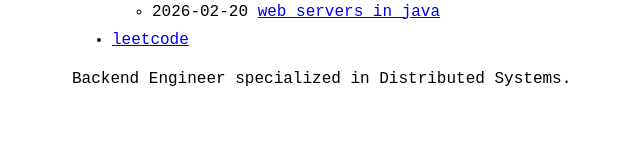
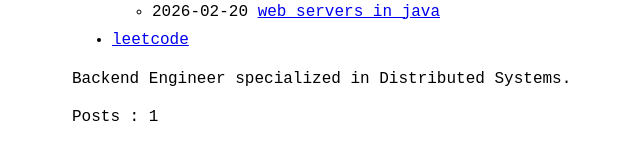
Before and after one commit to dev-kvt/dev-kvt.github.io, a Jekyll site: the page built from index.md, in a window 1280 px wide. Shown: the part 295-455 px from the top of the page, without its empty margins (248-888 px from the left). Built offline with Jekyll 4.4.1, drawn with Linux system fonts in a browser that asks for light colours.

```diff
--- a/_config.yml
+++ b/_config.yml
@@ -2,7 +2,7 @@ title: Divyansh Singh # name of the site
 author: Divyansh  # name of site's author
 email: dvnsh.work@gmail.com # email of site's author
 url: https://dev-kvt.github.io # root address of the site
-baseurl:  # subpath of the site, e.g. "/blog" (leave it blank "" if you're site shouldn't use a subpath)
+baseurl: "" # subpath of the site, e.g. "/blog" (leave it blank "" if you're site shouldn't use a subpath)
 description: > # description of the site (multiple lines allowed)
   Engineer
 
--- a/index.md
+++ b/index.md
@@ -3,3 +3,6 @@ layout: home
 ---
 
 Backend Engineer specialized in Distributed Systems.
+
+
+ Posts : {{ site.posts | size }}
```
